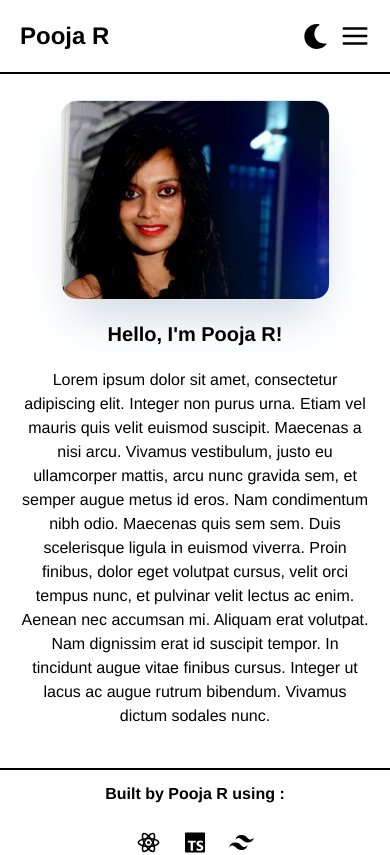
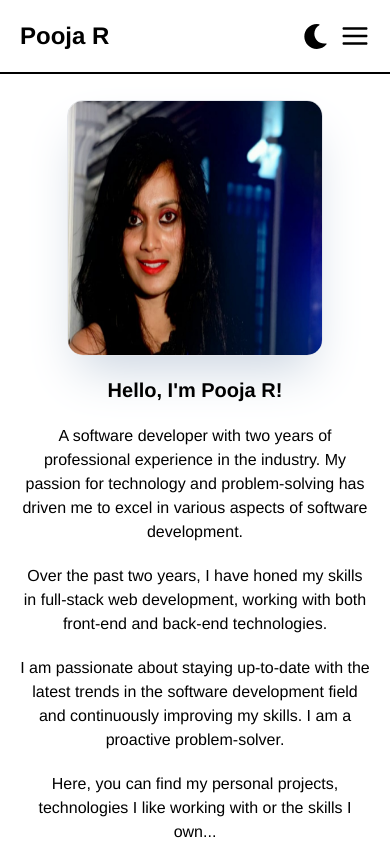
Before and after one commit to PoojaRamesh3/pooja-r, a React (Create React App) app: page / in a window 390 px wide. Shown: the top 855 px of the page. Built offline with nearby package versions, Linux system fonts and the light colour scheme.

Commit message:
Skills Responsive done

```diff
--- a/src/components/ImageCard.tsx
+++ b/src/components/ImageCard.tsx
@@ -18,7 +18,7 @@ const ImageCard = () => {
             className={`flex pb-16 items-baseline transition ease-in-out delay-150 hover:-translate-y-1 hover:scale-110`}
             key={index}
           >
-            <div className={``}>
+            <div className={`cursor-pointer`}>
               <a
                 href={item.prolink}
                 className={``}
--- a/src/components/PageNotFound.tsx
+++ b/src/components/PageNotFound.tsx
@@ -6,10 +6,12 @@ const PageNotFound = (props: any) => {
 
   return (
     <div className="mt-20 text-center">
-      <h2 className="pt-16 font-black text-4xl text-red-600">
+      <h2 className="pt-16 font-black text-xl md:text-4xl text-red-600 p-3">
         {props.pageName} page is currently under construction!
       </h2>
-      <p className={`pt-4 pb-2 text-xl ${text}`}>Please, check back later :)</p>
+      <p className={`pt-4 pb-2 text-lg md:text-xl ${text}`}>
+        Please, check back later :)
+      </p>
       <div className="flex items-center justify-center">
         <img src={PageNotFoundImg} alt="404" />
       </div>
--- a/src/content.tsx
+++ b/src/content.tsx
@@ -34,6 +34,7 @@ import Aws from "./assets/aws.png";
 import Project1 from "./assets/project1.PNG";
 import Project2 from "./assets/project2.PNG";
 import Project3 from "./assets/project3.PNG";
+import Project4 from "./assets/project4.PNG";
 
 export const content = {
   name: "Pooja R",
@@ -62,8 +63,25 @@ export const content = {
   ],
   home: {
     heading: "Hello, I'm Pooja R!",
-    sunheading:
-      "Lorem ipsum dolor sit amet, consectetur adipiscing elit. Integer non purus urna. Etiam vel mauris quis velit euismod suscipit. Maecenas a nisi arcu. Vivamus vestibulum, justo eu ullamcorper mattis, arcu nunc gravida sem, et semper augue metus id eros. Nam condimentum nibh odio. Maecenas quis sem sem. Duis scelerisque ligula in euismod viverra. Proin finibus, dolor eget volutpat cursus, velit orci tempus nunc, et pulvinar velit lectus ac enim. Aenean nec accumsan mi. Aliquam erat volutpat. Nam dignissim erat id suscipit tempor. In tincidunt augue vitae finibus cursus. Integer ut lacus ac augue rutrum bibendum. Vivamus dictum sodales nunc.",
+    paragraph: [
+      {
+        content:
+          "A software developer with two years of professional experience in the industry. My passion for technology and problem-solving has driven me to excel in various aspects of software development.",
+      },
+      {
+        content:
+          "Over the past two years, I have honed my skills in full-stack web development, working with both front-end and back-end technologies.",
+      },
+      {
+        content:
+          "I am passionate about staying up-to-date with the latest trends in the software development field and continuously improving my skills. I am a proactive problem-solver.",
+      },
+      {
+        content:
+          "Here, you can find my personal projects, technologies I like working with or the skills I own...",
+      },
+    ],
+
     profile: Pooja_R,
   },
   skills: {
@@ -266,8 +284,13 @@ export const content = {
         gitlink: "https://github.com/PoojaRamesh3/naming-ideas",
       },
       {
+        name: "My Website",
+        proimg: Project3,
+        gitlink: "https://github.com/PoojaRamesh3/pooja-r",
+      },
+      {
         name: "NewsLetter SignIn",
-        proimg: Project3,
+        proimg: Project4,
         prolink: "https://tame-ruby-ladybug-coat.cyclic.app/",
         gitlink: "https://github.com/PoojaRamesh3/News-Letter-SignUp",
       },
@@ -282,7 +305,7 @@ export const content = {
     sunheading: "Contact",
   },
   footer: {
-    conclusion: "Built by Pooja R using :",
+    conclusion: "Developed by Pooja R using :",
     icons: [
       {
         icon: <RiReactjsLine style={{ width: "25px", height: "25px" }} />,
--- a/src/screens/Home.tsx
+++ b/src/screens/Home.tsx
@@ -16,8 +16,8 @@ const Home = () => {
           <img
             src={content.home.profile}
             alt="Pooja R"
-            style={{ height: "200px", width: "269px" }}
-            className={`rounded-2xl w-full border  shadow-slate-300 ${
+            style={{}}
+            className={`rounded-2xl border w-64 h-64 md:w-auto shadow-slate-300 ${
               text === "text-white" ? "shadow-md" : "shadow-2xl"
             }`}
           />
@@ -26,9 +26,13 @@ const Home = () => {
           <h1 className="text-xl md:text-2xl lg:text-4xl font-black">
             {content.home.heading}
           </h1>
-          <p className="pt-5 font-medium text-base md:text-lg">
-            {content.home.sunheading}
-          </p>
+          {content.home.paragraph.map((item: any, index: any) => {
+            return (
+              <p key={index} className="pt-5 font-medium text-base md:text-lg">
+                {item.content}
+              </p>
+            );
+          })}
         </div>
       </div>
     </div>
```
Also changed, not shown: src/assets/project3.PNG, src/assets/project4.PNG (added).
